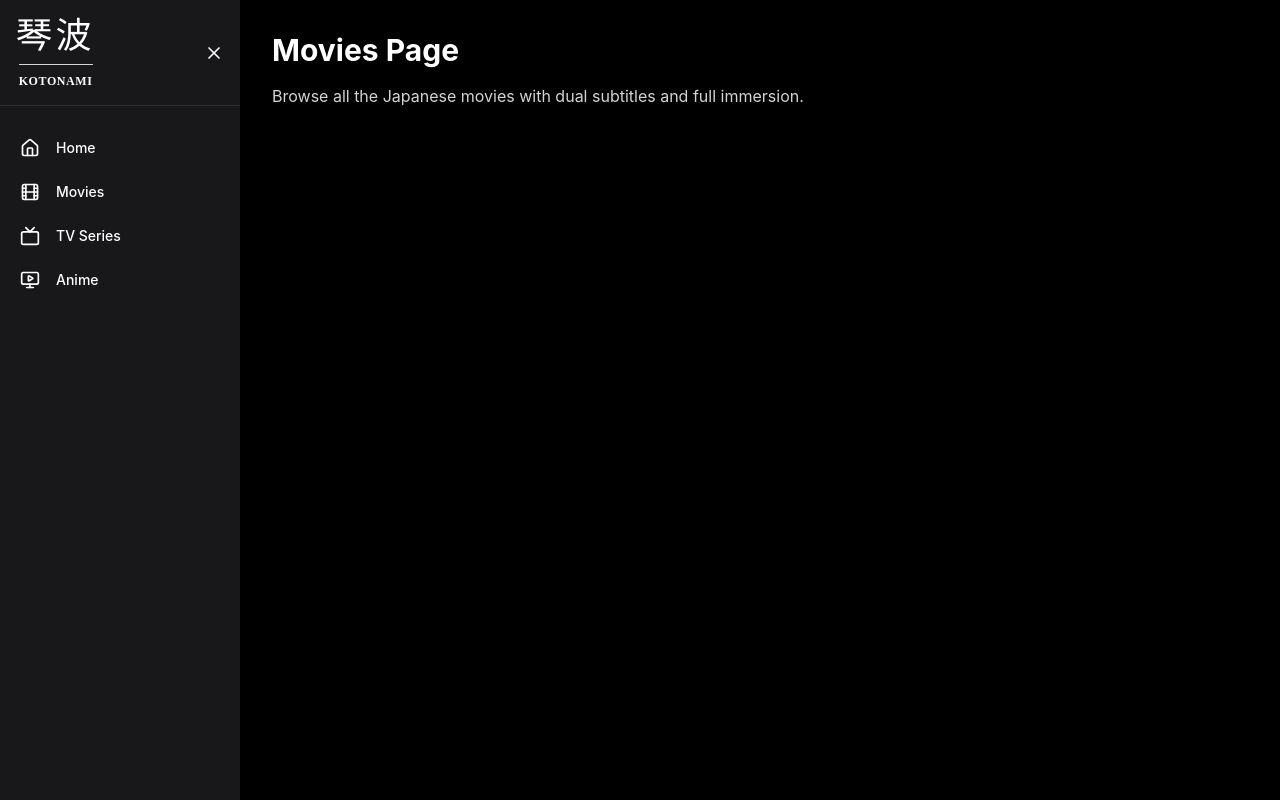
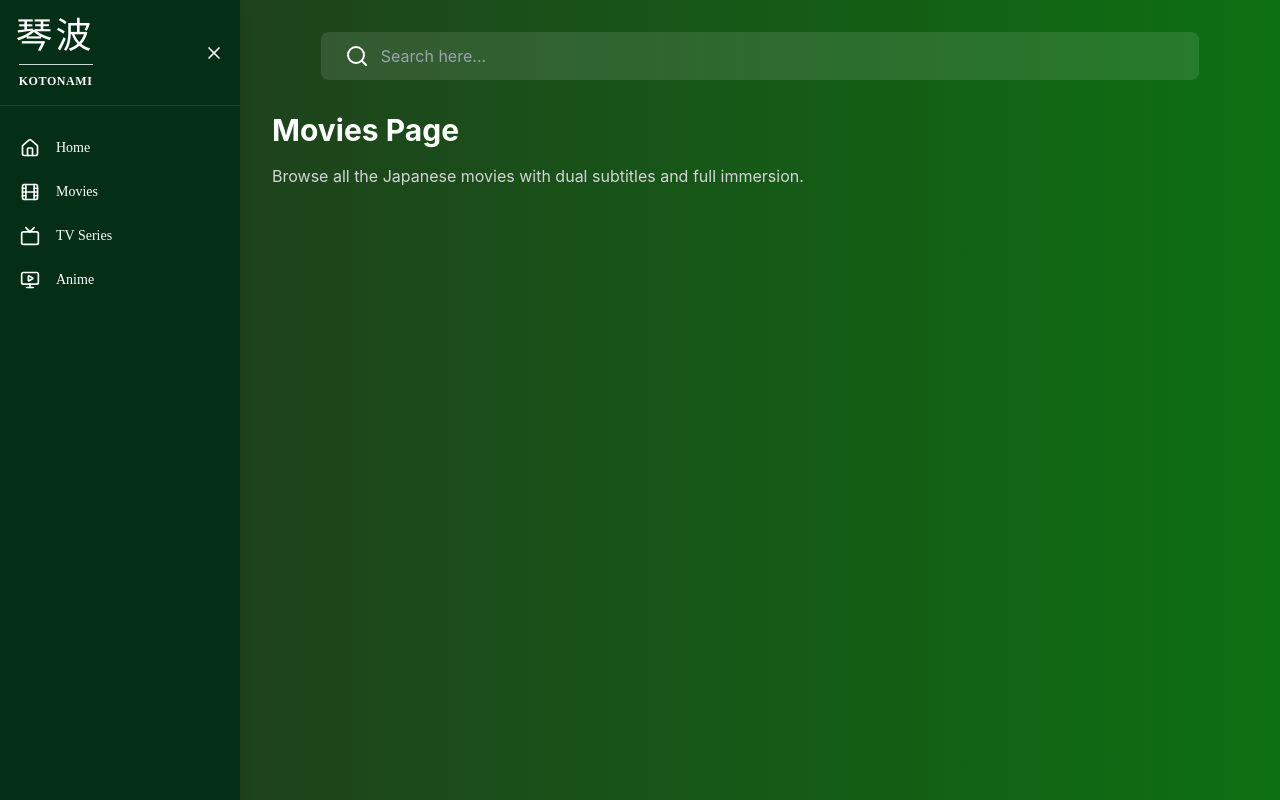
Before and after one commit to Sigmabond01/Kotonami, a React (Vite) app: page /movies in a window 1280 px wide. Built offline with nearby package versions, Linux system fonts and the light colour scheme; a web font is replaced by a local one.

Commit message:
Added search bar and improved ui of the pages

```diff
--- /dev/null
+++ b/src/components/ui/Searchbar.jsx
@@ -0,0 +1,16 @@
+import { Search, SearchIcon } from "lucide-react";
+
+export default function Searchbar() {
+    return (
+        <div className="flex justify-center mb-8">
+            <div className="flex items-center px-6 py-3 transition-all duration-300 rounded-lg bg-white/10 w-[90%]">
+            <SearchIcon className="mr-3" />
+            <input
+        type="text"
+        placeholder="Search here..."
+        className="bg-transparent w-[90%]"
+      />
+      </div>
+      </div>
+    );
+}
--- a/src/components/ui/Sidebar.jsx
+++ b/src/components/ui/Sidebar.jsx
@@ -14,7 +14,7 @@ export default function Sidebar() {
   ]
 
   return (
-    <div className={`fixed top-0 left-0 h-full bg-zinc-900 text-white shadow-lg z-50 transition-all duration-300 ${open ? "w-60" : "w-16"}`}>
+    <div className={`fixed top-0 left-0 h-full bg-green-950 text-white shadow-lg z-50 transition-all font-mincho duration-300 ${open ? "w-60" : "w-16"}`}>
       <div className="flex items-center justify-between px-4 py-4 border-b border-white/10">
         <span className={`text-xl font-bold transition-all ${open ? "opacity-100" : "opacity-0 w-0"}`}><Logo /></span>
         <button onClick={() => setOpen(!open)} className="text-white">
--- a/src/pages/Movies.jsx
+++ b/src/pages/Movies.jsx
@@ -1,11 +1,12 @@
 import Sidebar from "../components/ui/Sidebar";
+import Searchbar from "../components/ui/Searchbar";
 
 export default function Movies() {
   return (
-    <div className="flex bg-black min-h-screen text-white">
+    <div className="flex bg-gradient-to-r from-[#23381e]  to-[#0d7012] min-h-screen text-white">
       <Sidebar />
-
       <div className="flex-1 ml-16 md:ml-60 p-8">
+        <Searchbar />
         <h1 className="text-3xl font-bold mb-4">Movies Page</h1>
         <p className="text-zinc-300">
           Browse all the Japanese movies with dual subtitles and full immersion.
```
